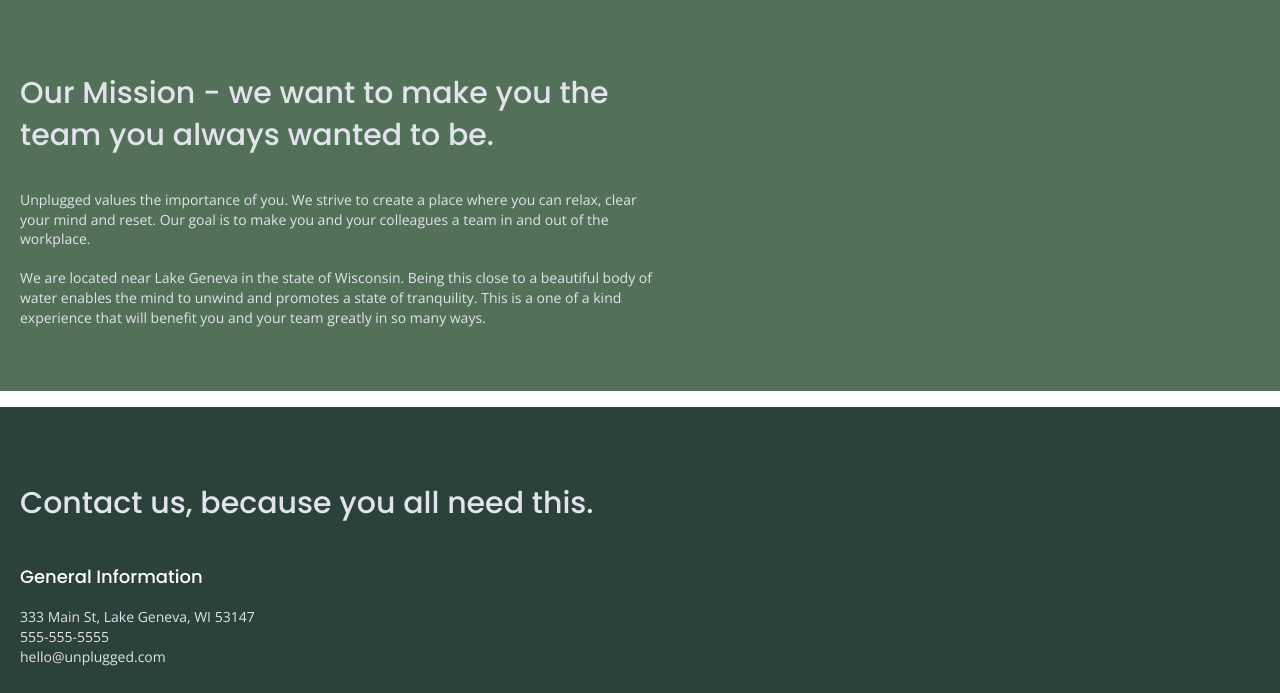
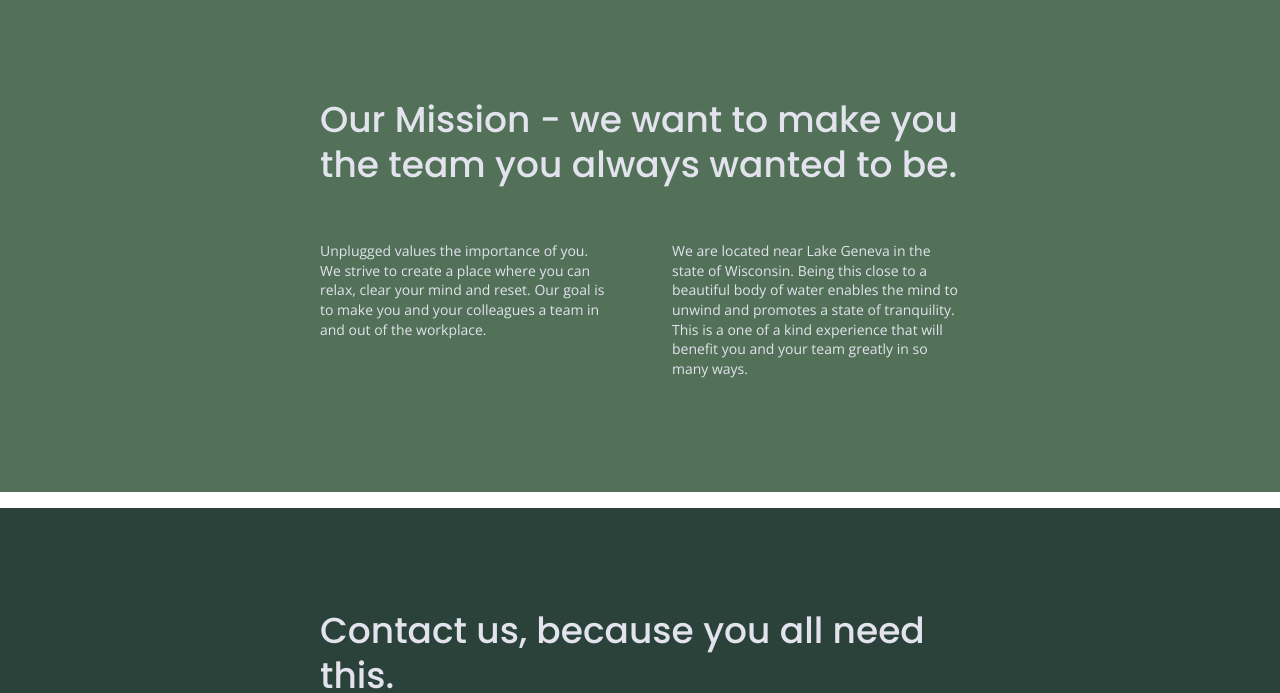
Before and after one commit to madelinekreiff/unplugged-retreat, a website: page about/index.html in a window 1280 px wide. Shown: the part 90-783 px from the top of the page. Drawn offline with nearby package versions, Linux system fonts and the light colour scheme.

Commit message:
Tablet responsive styles for about page complete

```diff
--- a/about/index.html
+++ b/about/index.html
@@ -54,8 +54,9 @@
         <div class="mission-content">
           <p>Unplugged values the importance of you. We strive to create a
             place where you can relax, clear your mind and reset. Our goal is
-            to make you and your colleagues a team in and out of the workplace.<br><br>
-
+            to make you and your colleagues a team in and out of the workplace.
+          </p>
+          <p>
             We are located near Lake Geneva in the state of Wisconsin. Being
             this close to a beautiful body of water enables the mind to unwind
             and promotes a state of tranquility. This is a one of a kind experience
--- a/css/main.css
+++ b/css/main.css
@@ -209,7 +209,7 @@
   font-size: 0.875em;
 }
 
-/* -------------------- Homepage -------------------- */
+/* -------------------- Home Page -------------------- */
 /* Hero area */
 .hero-area {
   align-items: flex-start;
@@ -363,13 +363,12 @@
   font-family: 'Poppins', sans-serif;
   font-size: 1.875em;
   font-weight: 500;
-  margin-bottom: 20px;
+  line-height: 1.2em;
 }
 
 /* Layout */
 .mission .content-wrapper,
 .contact-section .content-wrapper {
-  margin-left: 20px;
   padding: 50px 0;
 }
 
@@ -379,12 +378,14 @@
   background-color: #527158;
   display: flex;
   flex-flow: row wrap;
-  justify-content: flex-start;
+  justify-content: center;
 }
-.mission-content {
+.mission h2 {
+  margin: 0 0 20px 0;
+}
+.mission-content p {
   color: #e2e3ed;
   font-size: 0.875em;
-  margin: 0;
 }
 
 /* Contact section */
@@ -393,10 +394,13 @@
   background-color: #2a423a;
   display: flex;
   flex-flow: row wrap;
-  justify-content: flex-start;
+  justify-content: center;
 }
 .contact-content {
   font-style: normal;
+}
+.contact-section h2 {
+  margin: 0 0 40px 0;
 }
 .contact-heading {
   color: #fff;
@@ -409,9 +413,6 @@
   color: #e1e2ea;
   font-size: 0.875em;
   margin: 0;
-}
-.general-info .contact-heading {
-  margin-top: 20px;
 }
 .general-info p {
   margin-bottom: 30px;
@@ -542,7 +543,7 @@
 
 /* -------------------- Tablet Styles -------------------- */
 @media only screen and (min-width: 768px) {
-  /* ----- Header, Nav, Footer ----- */
+  /* ---------- Header, Nav, Footer ---------- */
   /* Layout */
   .content-wrapper {
     margin: 0 50px;
@@ -596,7 +597,7 @@
     justify-content: center;
   }
 
-  /* ----- Homepage ----- */
+  /* ---------- Home Page ---------- */
   /* Hero area */
   .hero-area h1 {
     font-size: 3em;
@@ -644,14 +645,62 @@
     justify-content: space-between;
   }
   .reviews-text-2017 {
+    flex-basis: 50%;
     margin-left: 40px;
-    width: 50%;
   }
   .reviews-text-2017 h3 {
     font-size: 1.5em;
     line-height: 1.25em;
     width: 100%;
   }
+
+  /* ---------- About Page ---------- */
+  /* Headings */
+  .mission h2,
+  .contact-section h2 {
+    font-size: 2.25em;
+    line-height: 1.25em;
+  }
+
+  /* Layout */
+  .mission .content-wrapper,
+  .contact-section .content-wrapper {
+    padding: 100px 0;
+}
+
+  /* Mission section */
+  .mission h2 {
+    margin-bottom: 40px;
+  }
+  .mission-content {
+    display: flex;
+    justify-content: space-between;
+  }
+  .mission-content p {
+    flex-basis: 45%;
+  }
+
+  /* Contact section */
+  .contact h2 {
+    margin-bottom: 55px;
+  }
+  .contact-heading {
+    font-size: 1.5em;
+  }
+  .contact-content {
+    display: flex;
+    justify-content: space-between;
+    width: 100%;
+  }
+  .general-info,
+  .chat {
+    flex-basis: 45%;
+  }
+  .general-info p {
+    margin-bottom: 0;
+  }
+
+  /* ---------- FAQ Page ---------- */
 
 }
 
```
